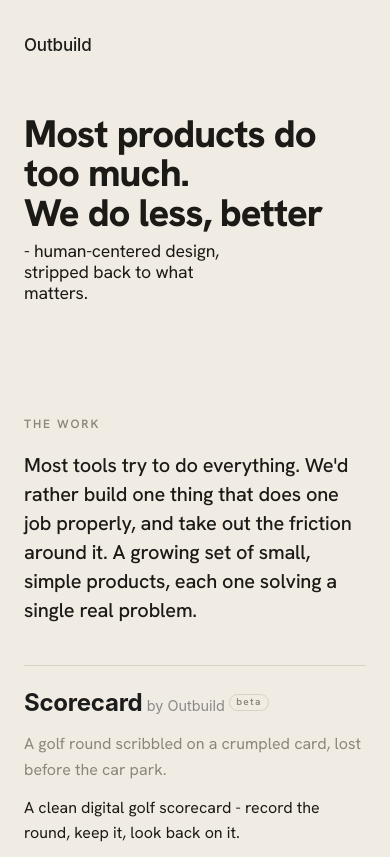
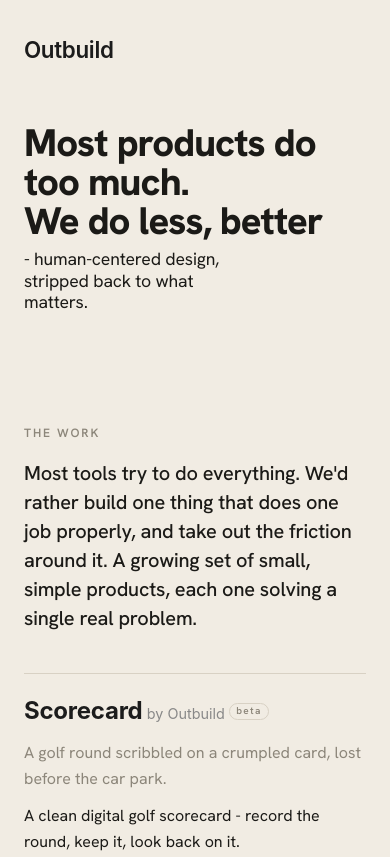
Before and after one commit to norwsn47/outbuild.uk, a plain HTML site: page index.html in a window 390 px wide. Shown: the top 857 px of the page. Drawn offline with Linux system fonts and the light colour scheme.

Commit message:
Enlarge the Outbuild wordmark in the header
Scale the header wordmark up to a responsive 1.4-1.75rem and nudge the
weight for more presence at the top of the page.

Co-Authored-By: Claude Opus 4.8 <noreply@anthropic.com>
Claude-Session: https://claude.ai/code/session_01XGSJsGBzVwWuAHqn2JhTsU

```diff
--- a/index.html
+++ b/index.html
@@ -80,9 +80,9 @@
 
     .wordmark {
       font-family: var(--wm-font);
-      font-size: 1.0625rem;
-      font-weight: 500;
-      letter-spacing: -0.01em;
+      font-size: clamp(1.4rem, 3vw, 1.75rem);
+      font-weight: 600;
+      letter-spacing: -0.015em;
       color: var(--wm-name);
     }
 
```
